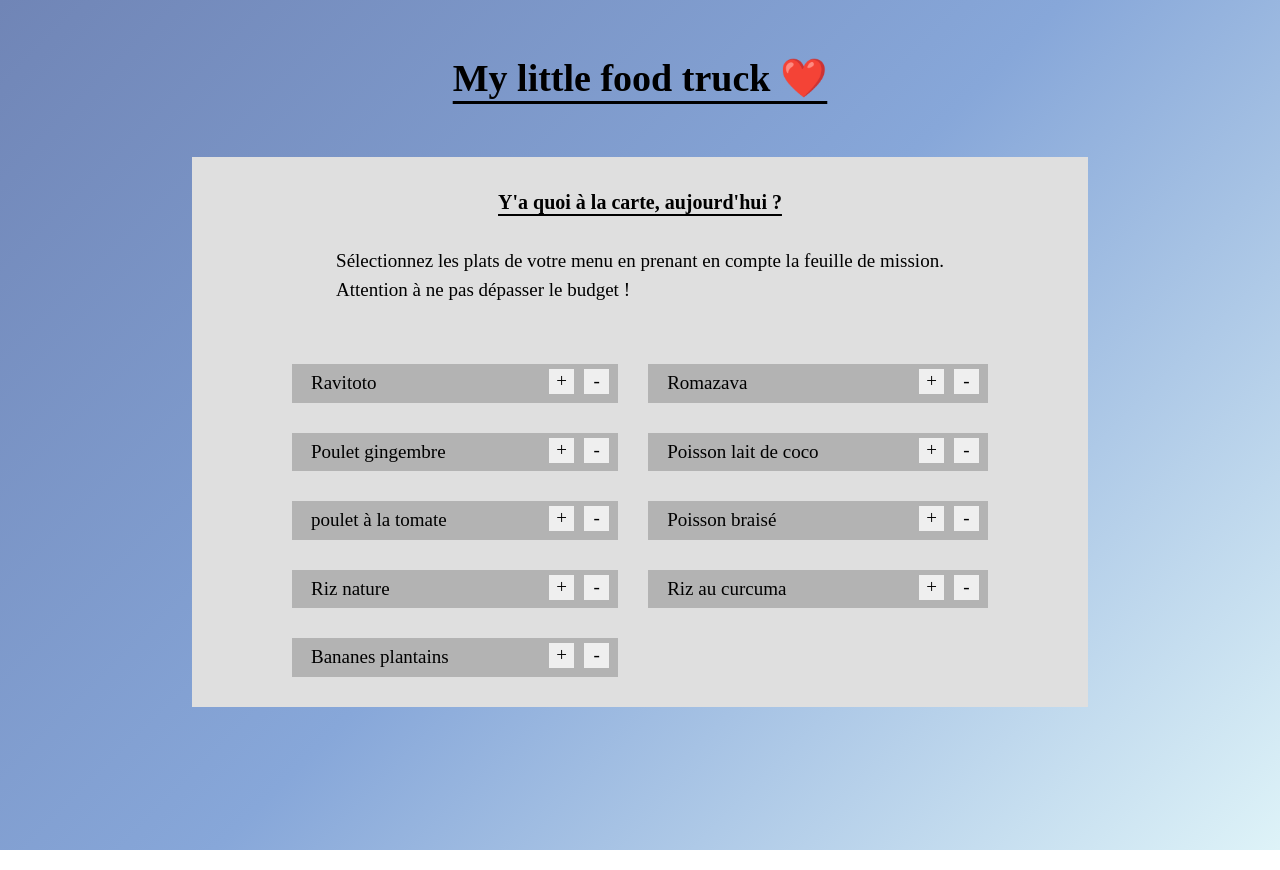
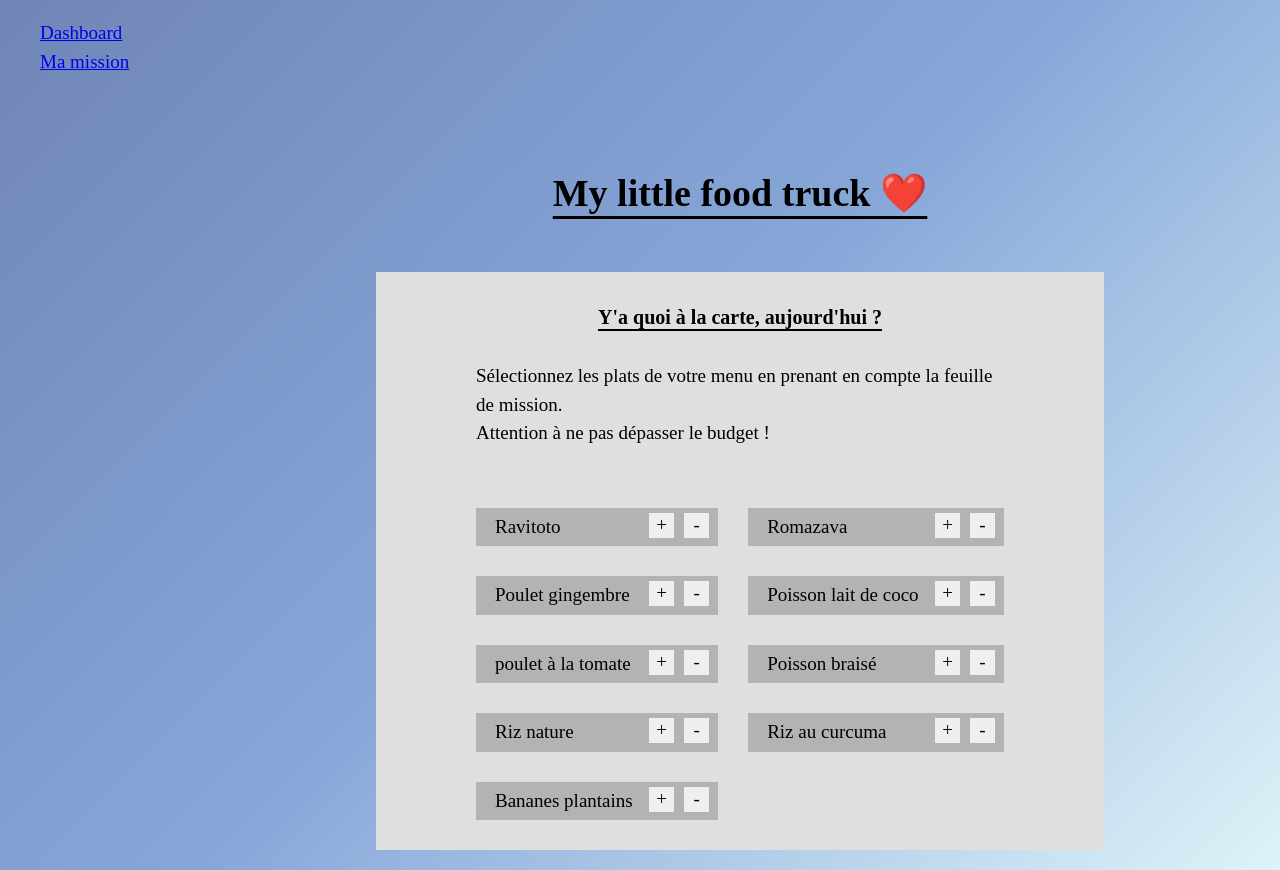
Before and after one commit to NatashaFinkel/food-truck-sim, a React (Vite) app: page / in a window 1280 px wide. Built offline with nearby package versions, Linux system fonts and the light colour scheme.

Commit message:
Feature : implémentation de NavBar

```diff
--- a/src/App.tsx
+++ b/src/App.tsx
@@ -1,12 +1,16 @@
+import NavBar from "./components/NavBar";
 import Dashboard from "./components/Dashboard";
 
 function App() {
   return (
     <div className="App">
-      <header>
-        <h1>My little food truck ❤️</h1>
-      </header>
-      <Dashboard />
+      <NavBar />
+      <div style={{ marginLeft: "200px", padding: "20px" }}>
+        <header>
+          <h1>My little food truck ❤️</h1>
+        </header>
+        <Dashboard />
+      </div>
     </div>
   );
 }
--- /dev/null
+++ b/src/components/NavBar.tsx
@@ -0,0 +1,14 @@
+import React from "react";
+
+const NavBar: React.FC = () => {
+  return (
+    <nav className="nav-bar">
+      <ul>
+        <li><a href="#dashboard">Dashboard</a></li>
+        <li><a href="#mission">Ma mission</a></li>
+      </ul>
+    </nav>
+  );
+};
+
+export default NavBar;
```
